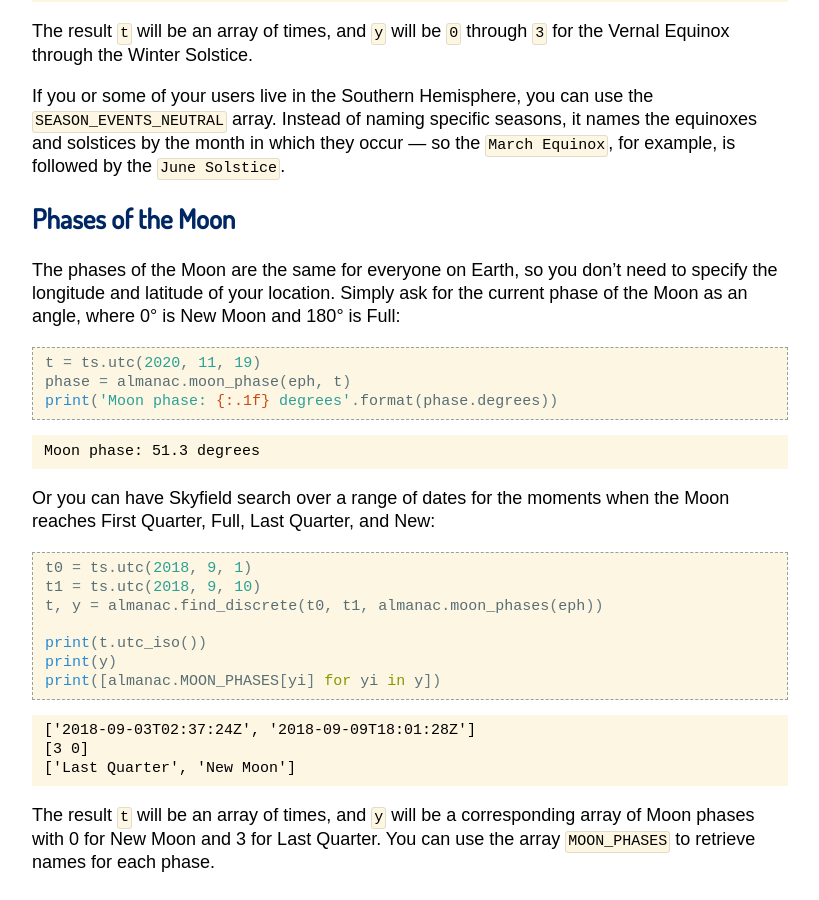
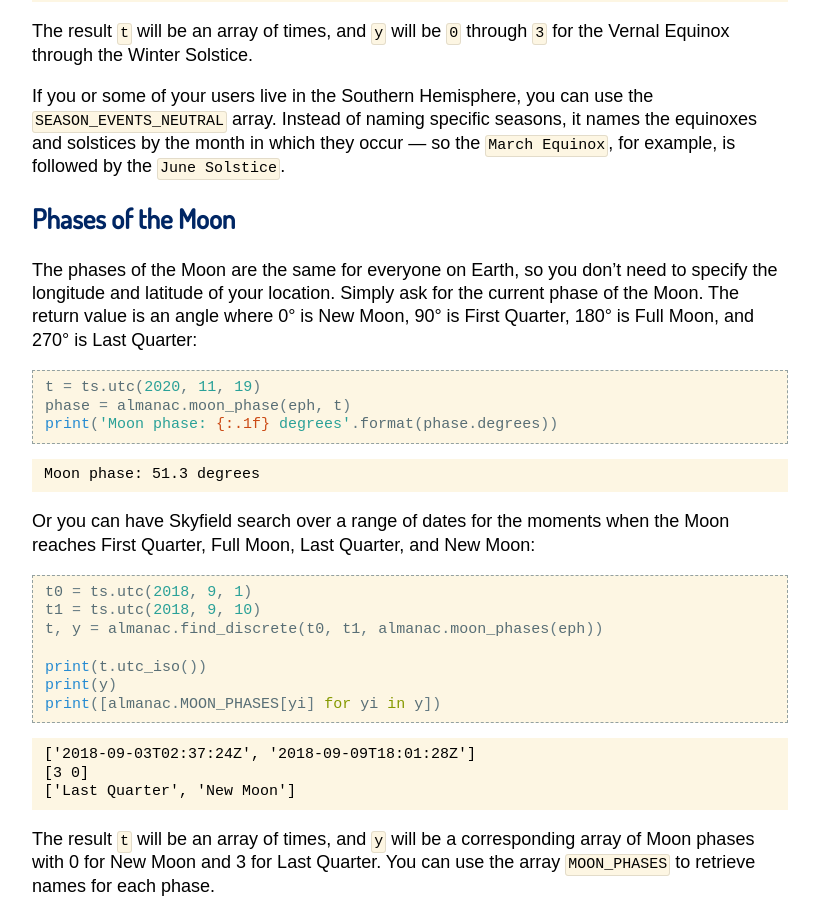
Before and after one commit to skyfielders/python-skyfield, a Sphinx documentation site: the page built from skyfield/documentation/almanac.rst, in a window 1280 px wide and 900 px high, scrolled down 1649 px. Shown: the whole window, without its empty margins (230-1049 px from the left). Built offline with Sphinx 7.4.7, drawn with Linux system fonts in a browser that asks for light colours; some web fonts are replaced.

Commit message:
Fix #753: mention Moon Phase keeps going past 180°

```diff
--- a/skyfield/documentation/almanac.rst
+++ b/skyfield/documentation/almanac.rst
@@ -105,10 +105,12 @@ so the ``March Equinox``, for example, is followed by the ``June Solstice``.
 Phases of the Moon
 ==================
 
-The phases of the Moon are the same for everyone on Earth, so you don’t
-need to specify the longitude and latitude of your location.  Simply ask
-for the current phase of the Moon as an angle, where 0° is New Moon and
-180° is Full:
+The phases of the Moon are the same for everyone on Earth,
+so you don’t need to specify the longitude and latitude of your location.
+Simply ask for the current phase of the Moon.
+The return value is an angle
+where 0° is New Moon, 90° is First Quarter,
+180° is Full Moon, and 270° is Last Quarter:
 
 .. testcode::
 
@@ -121,7 +123,7 @@ for the current phase of the Moon as an angle, where 0° is New Moon and
     Moon phase: 51.3 degrees
 
 Or you can have Skyfield search over a range of dates for the moments
-when the Moon reaches First Quarter, Full, Last Quarter, and New:
+when the Moon reaches First Quarter, Full Moon, Last Quarter, and New Moon:
 
 .. testcode::
 
```
